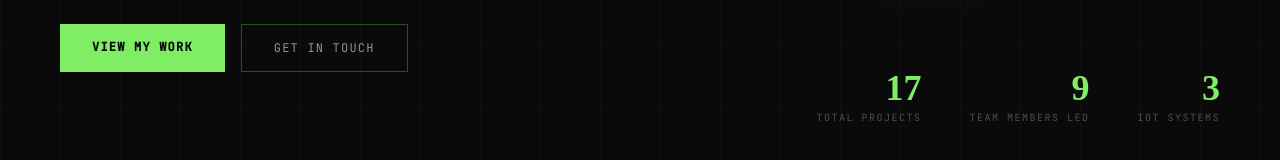
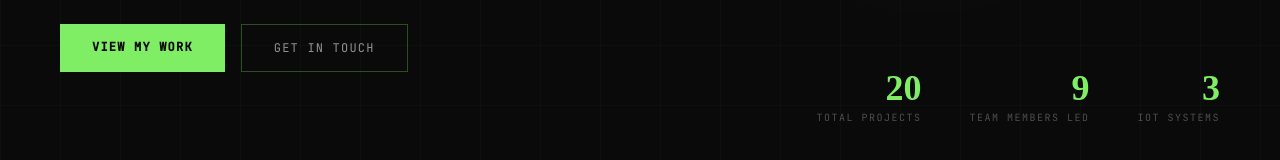
Before and after one commit to mugisha12john/My-portfolio, a React (Vite) app: page / in a window 1280 px wide. Shown: the part 615-775 px from the top of the page. Built offline with nearby package versions, Linux system fonts and the light colour scheme; a web font is replaced by a local one.

Commit message:
fix(hero): derive project count from portfolio data

```diff
--- a/src/components/sections/hero/HeroStats.tsx
+++ b/src/components/sections/hero/HeroStats.tsx
@@ -1,4 +1,5 @@
 import React from "react";
+import { projects } from "../../data/projectsData";
 
 const HeroStats: React.FC = () => (
   <div
@@ -7,7 +8,7 @@ const HeroStats: React.FC = () => (
   >
     <div className="stat text-right">
       <div className="stat-num text-[36px] font-black text-green leading-none">
-        17
+        {projects.length}
       </div>
       <div className="stat-label font-mono text-[10px] text-text-muted tracking-[0.15em] uppercase mt-1">
         Total Projects
```
